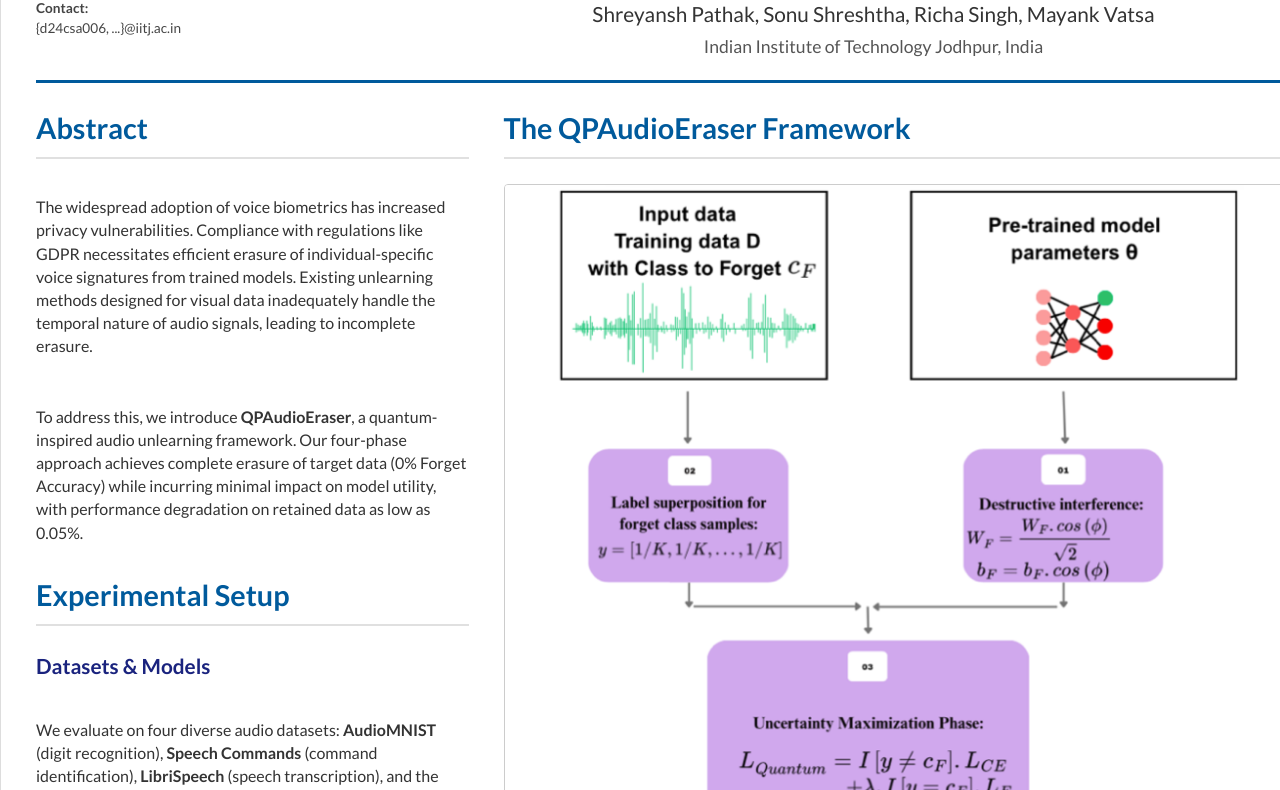
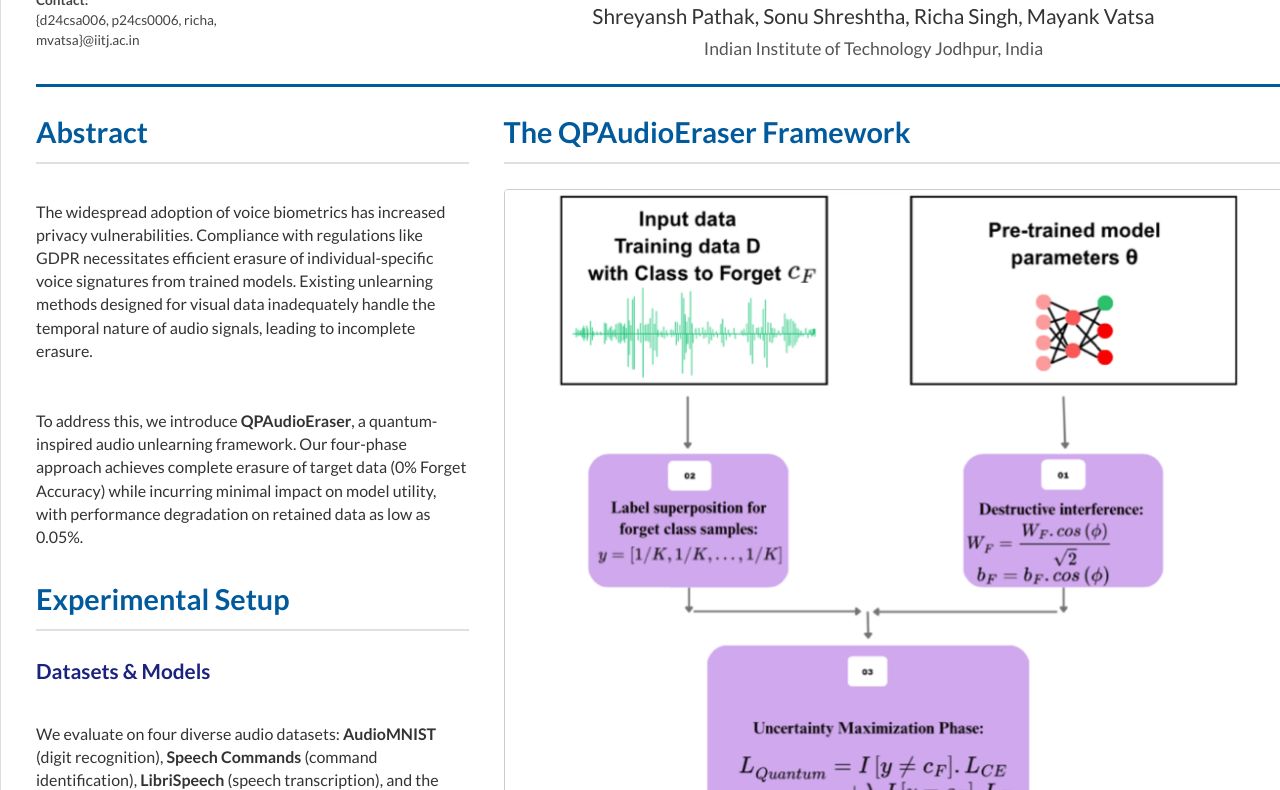
Before and after one commit to shreyanshhub/poster, a plain HTML site: page index.html in a window 1280 px wide. Shown: the part 210-1000 px from the top of the page. Drawn offline with nearby package versions, Linux system fonts and the light colour scheme.

Commit message:
Update index.html

```diff
--- a/index.html
+++ b/index.html
@@ -58,7 +58,7 @@
     <header>
         <div class="contact-info">
             <img src="https://api.qrserver.com/v1/create-qr-code/?size=120x120&data=https://arxiv.org/html/2507.22208v1" alt="QR Code for the Paper">
-            <p><strong>Contact:</strong><br>{d24csa006, ...}@iitj.ac.in</p>
+            <p><strong>Contact:</strong><br>{d24csa006, p24cs0006, richa, mvatsa}@iitj.ac.in</p>
         </div>
         <div class="title-block">
             <h1>Quantum-Inspired Audio Unlearning: Towards Privacy-Preserving Voice Biometrics</h1>
```
